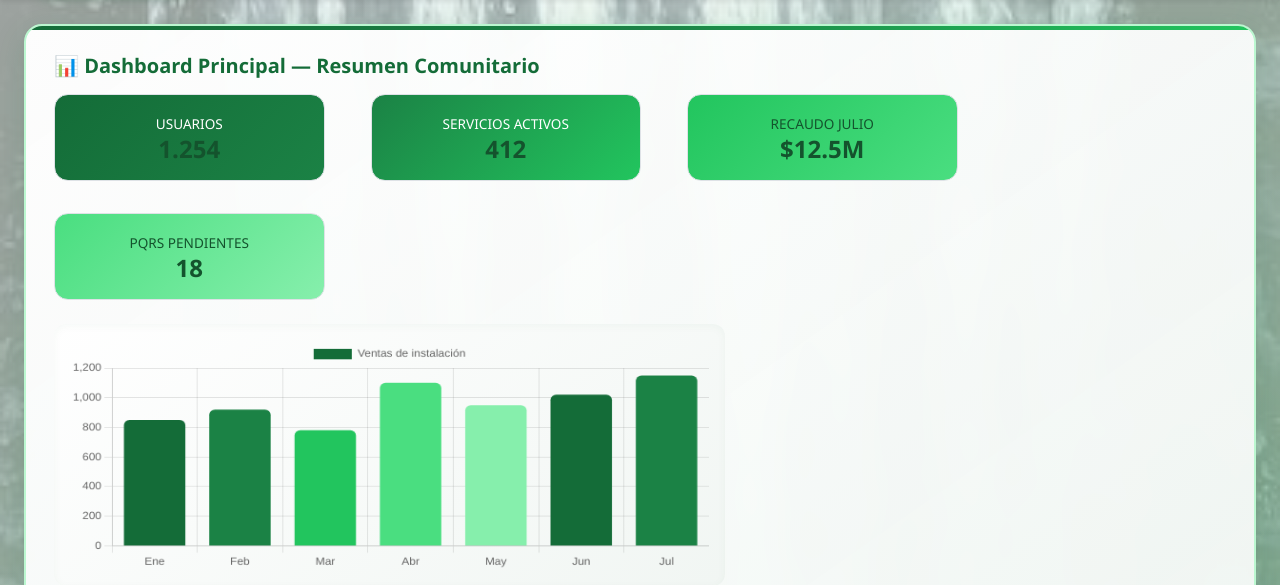
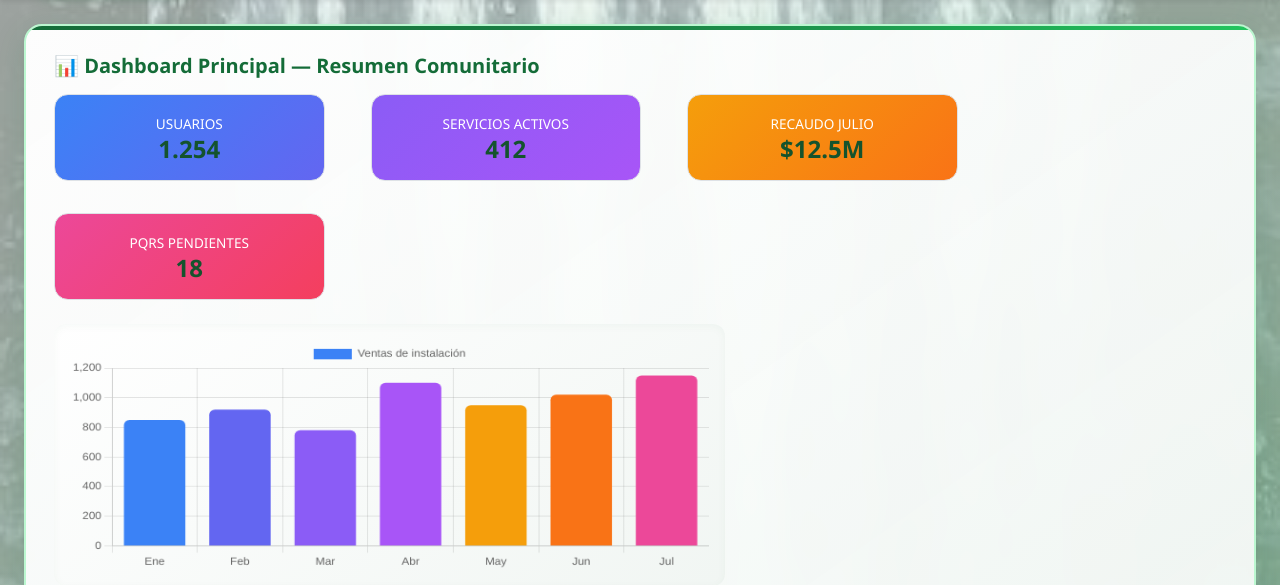
Before and after one commit to Andrealo233/proyecto-v, a Flask app: page / in a window 1280 px wide. Shown: the part 155-740 px from the top of the page. Run offline with Flask 3, Linux system fonts and the light colour scheme; some libraries are stand-ins or nearby versions.

Commit message:
Dashboard uses vivid multi-color gradients distinct from green theme

```diff
--- a/templates/dashboard.html
+++ b/templates/dashboard.html
@@ -4,10 +4,10 @@
 <div class="modulo-card">
   <h5 class="fw-bold text-success mb-3">📊 Dashboard Principal — Resumen Comunitario</h5>
   <div class="row g-3 mb-4 text-center">
-    <div class="col-md-3"><div class="p-3 border rounded-3" style="background:linear-gradient(135deg,#146c38,#1b8245);color:#fff"><small>USUARIOS</small><h4 class="fw-bold mb-0">1.254</h4></div></div>
-    <div class="col-md-3"><div class="p-3 border rounded-3" style="background:linear-gradient(135deg,#1b8245,#22c55e);color:#fff"><small>SERVICIOS ACTIVOS</small><h4 class="fw-bold mb-0">412</h4></div></div>
-    <div class="col-md-3"><div class="p-3 border rounded-3" style="background:linear-gradient(135deg,#22c55e,#4ade80);color:#14532d"><small>RECAUDO JULIO</small><h4 class="fw-bold mb-0">$12.5M</h4></div></div>
-    <div class="col-md-3"><div class="p-3 border rounded-3" style="background:linear-gradient(135deg,#4ade80,#86efac);color:#14532d"><small>PQRS PENDIENTES</small><h4 class="fw-bold mb-0">18</h4></div></div>
+    <div class="col-md-3"><div class="p-3 border rounded-3" style="background:linear-gradient(135deg,#3b82f6,#6366f1);color:#fff"><small>USUARIOS</small><h4 class="fw-bold mb-0">1.254</h4></div></div>
+    <div class="col-md-3"><div class="p-3 border rounded-3" style="background:linear-gradient(135deg,#8b5cf6,#a855f7);color:#fff"><small>SERVICIOS ACTIVOS</small><h4 class="fw-bold mb-0">412</h4></div></div>
+    <div class="col-md-3"><div class="p-3 border rounded-3" style="background:linear-gradient(135deg,#f59e0b,#f97316);color:#fff"><small>RECAUDO JULIO</small><h4 class="fw-bold mb-0">$12.5M</h4></div></div>
+    <div class="col-md-3"><div class="p-3 border rounded-3" style="background:linear-gradient(135deg,#ec4899,#f43f5e);color:#fff"><small>PQRS PENDIENTES</small><h4 class="fw-bold mb-0">18</h4></div></div>
   </div>
   <div class="row g-4">
     <div class="col-md-7"><canvas id="graficaVentasInstalacion" height="130"></canvas></div>
@@ -19,11 +19,11 @@
 <script>
   new Chart(document.getElementById('graficaVentasInstalacion'), {
     type: 'bar',
-    data: { labels: ['Ene', 'Feb', 'Mar', 'Abr', 'May', 'Jun', 'Jul'], datasets: [{ label: 'Ventas de instalación', data: [850, 920, 780, 1100, 950, 1020, 1150], backgroundColor: ['#146c38','#1b8245','#22c55e','#4ade80','#86efac','#146c38','#1b8245'], borderRadius: 6 }] }
+    data: { labels: ['Ene', 'Feb', 'Mar', 'Abr', 'May', 'Jun', 'Jul'], datasets: [{ label: 'Ventas de instalación', data: [850, 920, 780, 1100, 950, 1020, 1150], backgroundColor: ['#3b82f6','#6366f1','#8b5cf6','#a855f7','#f59e0b','#f97316','#ec4899'], borderRadius: 6 }] }
   });
   new Chart(document.getElementById('graficaServicios'), {
     type: 'doughnut',
-    data: { labels: ['Activos', 'Suspendidos', 'Revisión'], datasets: [{ data: [380, 25, 7], backgroundColor: ['#146c38', '#22c55e', '#4ade80'] }] }
+    data: { labels: ['Activos', 'Suspendidos', 'Revisión'], datasets: [{ data: [380, 25, 7], backgroundColor: ['#3b82f6', '#f59e0b', '#ec4899'] }] }
   });
 </script>
 {% endblock %}
```
